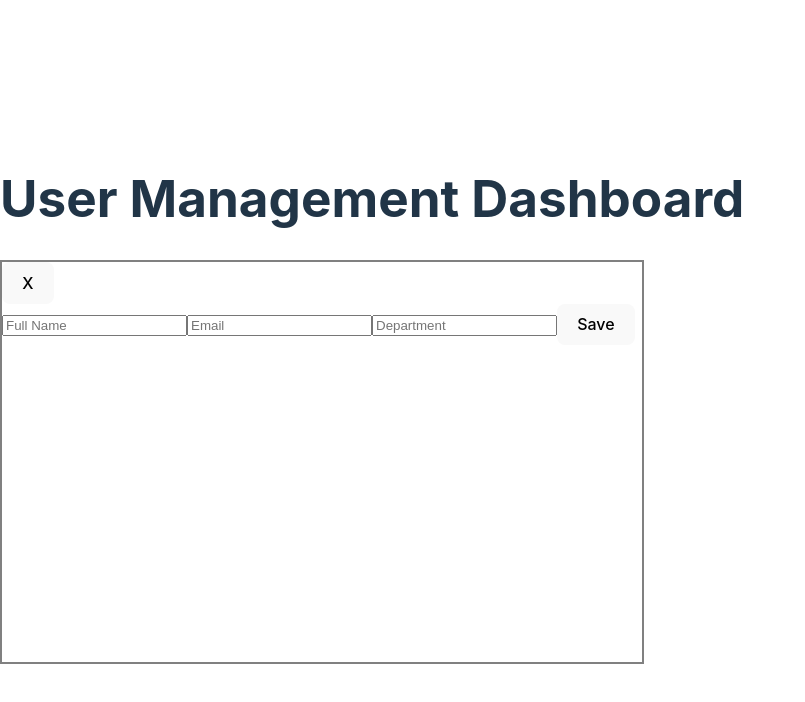
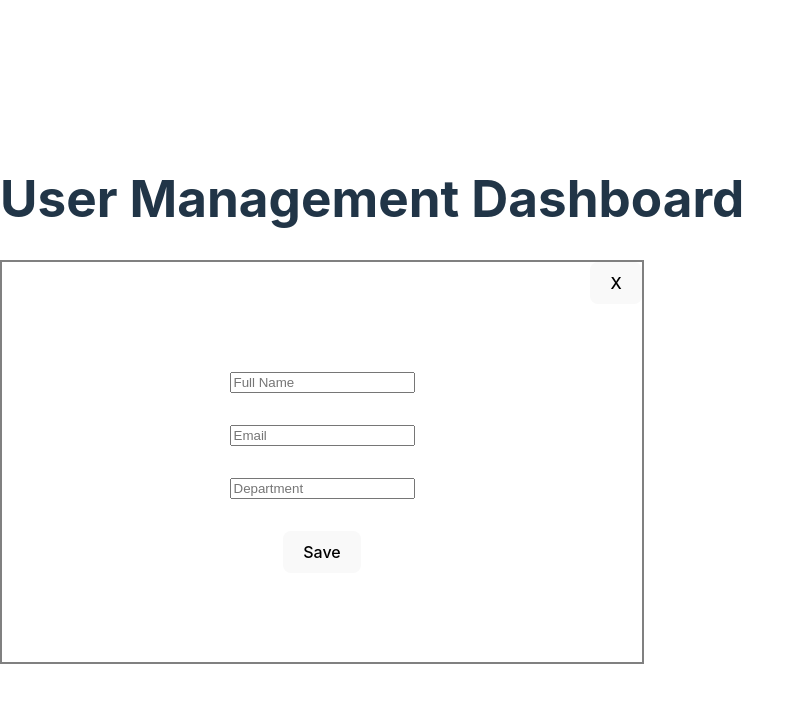
Before and after one commit to sid293/ajakus, a React (Vite) app: page / in a window 1280 px wide. Both pictures are taken after a click on the button "Add User". Shown: the top 702 px of the page, without its empty margins (0-805 px from the left). Built offline with nearby package versions, Linux system fonts and the light colour scheme; no server answers.

Commit message:
form placement improvement

```diff
--- a/src/components/UserForm.jsx
+++ b/src/components/UserForm.jsx
@@ -37,13 +37,27 @@ const UserForm = ({ userToEdit, onFormSubmit, handleFormClose, setUsers }) => {
   return (
     <div style={{
       border: "2px solid gray",
-                top:"50vh",
-                left:"30vw",
-                width:"50vw",
-                height:"50vh"
+      top: "50vh",
+      left: "30vw",
+      width: "50vw",
+      height: "50vh"
     }}>
-            <button onClick={handleFormClose}>X</button>
-            <form onSubmit={handleSubmit}  className="user-form">
+      <div style={{
+        width: "100%",
+        height:"50px",
+      }}>
+        <button style={{
+          float: "right",
+        }} onClick={handleFormClose}>X</button>
+      </div>
+      <form style={{
+        display:"flex",
+        flexDirection:"column",
+        justifyContent:"center",
+        alignItems:"center",
+        height:"80%",
+        rowGap:"10%"
+      }} onSubmit={handleSubmit} className="user-form">
         <input
           type="text"
           name="name"
```
Also changed, not shown: src/App.jsx (+18 -7 lines). Lines whose indentation alone changed are shown as unchanged.
